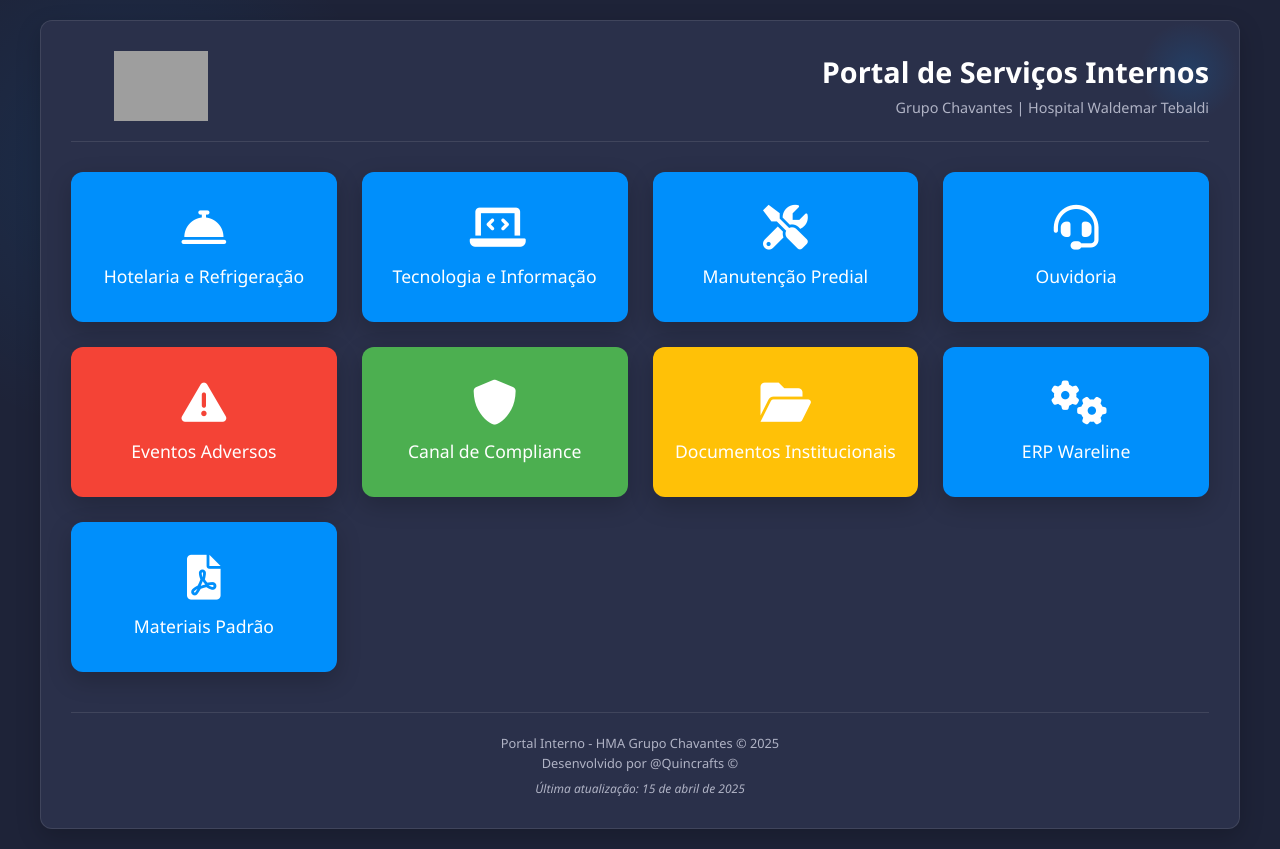
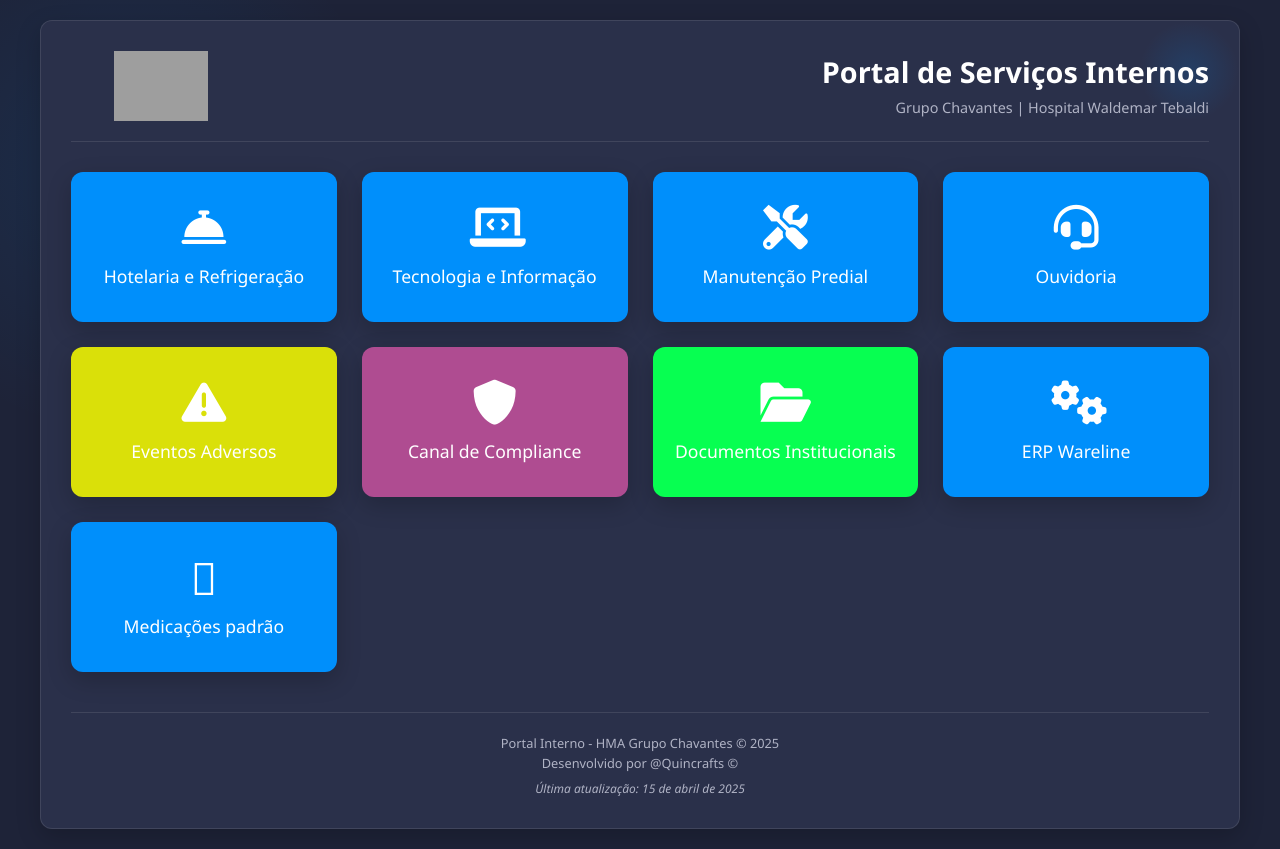
Before and after one commit to GQuintino/GQuintino.github.io, a plain HTML site: page index.html in a window 1280 px wide. Drawn offline with Linux system fonts and the light colour scheme; grey boxes are pictures that could not be loaded.

Commit message:
Update index.html

```diff
--- a/index.html
+++ b/index.html
@@ -18,9 +18,9 @@
             --border-radius: 12px;
             --box-shadow: 0 8px 24px rgba(0, 0, 0, 0.2);
             --transition: all 0.3s ease;
-            --success-color: #4CAF50;
-            --warning-color: #FFC107;
-            --danger-color: #F44336;
+            --success-color: #af4c91;
+            --warning-color: #07ff51;
+            --danger-color: #f2f700e1;
         }
 
         * {
@@ -324,9 +324,9 @@
                     <span>ERP Wareline</span>
                 </a>
 
-                <a href="Padronização Medicamentos HMA (1).pdf" class="service-button" aria-label="Acessar Padronização de Materiais e Medicamentos">
-                    <i class="fas fa-file-pdf" aria-hidden="true"></i>
-                    <span>Materiais Padrão</span>
+                <a href="https://drive.google.com/file/d/1dRivHHmXzzKKUsmoMZWxKd6tMXYJ3wd7/view?usp=sharing" class="service-button" aria-label="Acessar Padronização Medicamentos">
+                    <i class="fa-info-circle" aria-hidden="true"></i>
+                    <span>Medicações padrão</span>
                 </a>
             </div>
         </main>
```
